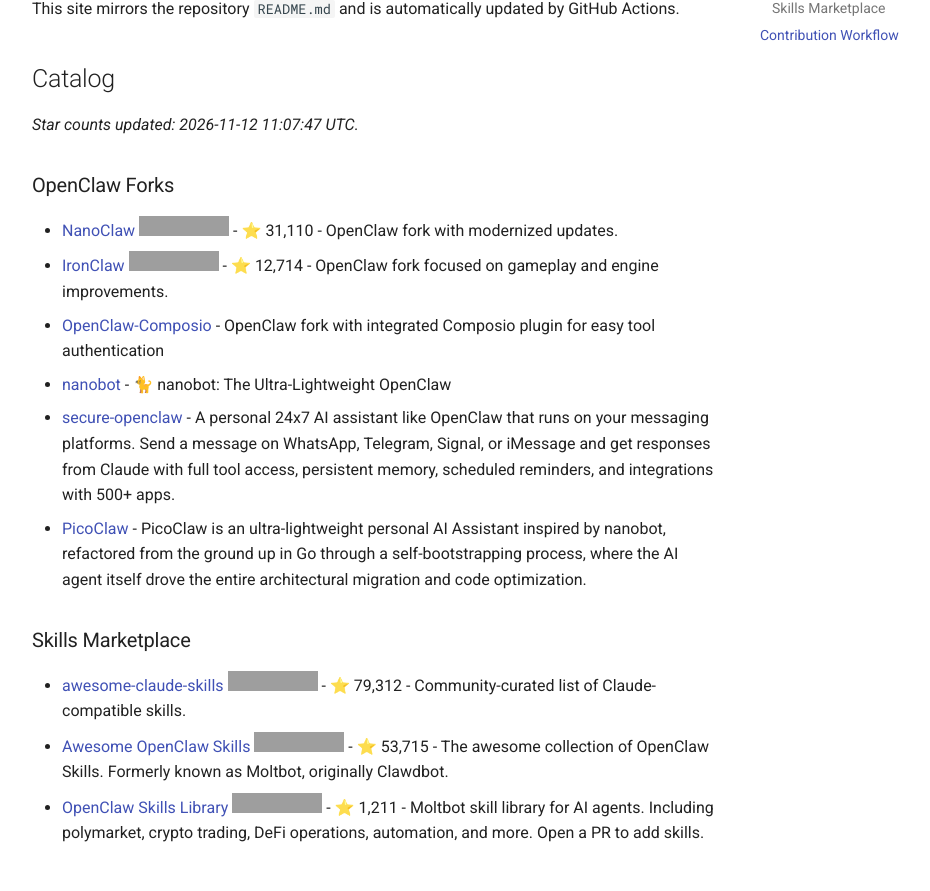
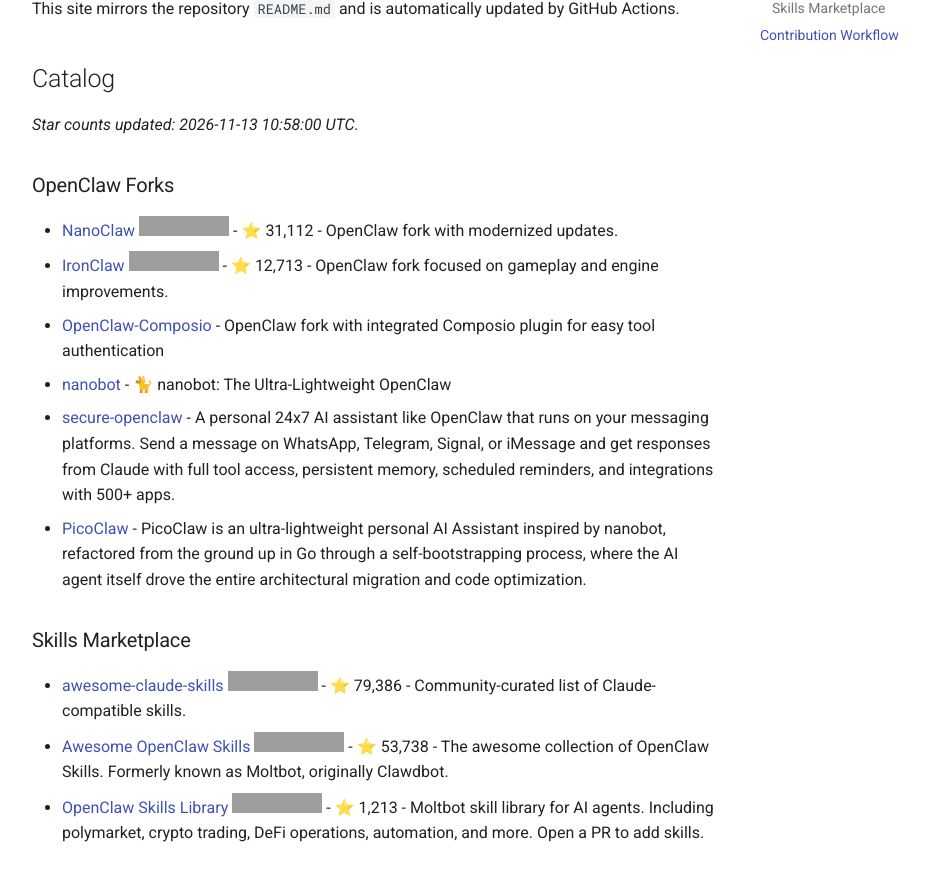
Before and after one commit to andrijdavid/awesome-claw, an MkDocs documentation site: the page built from docs/index.md, in a window 1280 px wide and 1316 px high, cut to the strip 184-1075 px from the top of the window. Shown: the whole strip, without its empty margins (264-1194 px from the left). Built offline with MkDocs 1.6.1 and Material for MkDocs 9.7.7, drawn with Linux system fonts in a browser that asks for light colours; comment, search, counter and statistics services are not loaded; grey boxes are pictures that could not be loaded.

Commit message:
chore: update repository stars

```diff
--- a/docs/index.md
+++ b/docs/index.md
@@ -6,12 +6,12 @@ This site mirrors the repository `README.md` and is automatically updated by Git
 
 <!-- BEGIN: GENERATED_REPO_LIST -->
 
-_Star counts updated: 2026-11-12 11:07:47 UTC._
+_Star counts updated: 2026-11-13 10:58:00 UTC._
 
 ### OpenClaw Forks
 
-- [NanoClaw](https://github.com/qwibitai/nanoclaw) ![GitHub Repo stars](https://img.shields.io/github/stars/qwibitai/nanoclaw?style=flat-square) - ⭐ 31,110 - OpenClaw fork with modernized updates.
-- [IronClaw](https://github.com/nearai/ironclaw) ![GitHub Repo stars](https://img.shields.io/github/stars/nearai/ironclaw?style=flat-square) - ⭐ 12,714 - OpenClaw fork focused on gameplay and engine improvements.
+- [NanoClaw](https://github.com/qwibitai/nanoclaw) ![GitHub Repo stars](https://img.shields.io/github/stars/qwibitai/nanoclaw?style=flat-square) - ⭐ 31,112 - OpenClaw fork with modernized updates.
+- [IronClaw](https://github.com/nearai/ironclaw) ![GitHub Repo stars](https://img.shields.io/github/stars/nearai/ironclaw?style=flat-square) - ⭐ 12,713 - OpenClaw fork focused on gameplay and engine improvements.
 - [OpenClaw-Composio](https://github.com/ComposioHQ/openclaw-composio) - OpenClaw fork with integrated Composio plugin for easy tool authentication
 - [nanobot](https://github.com/HKUDS/nanobot) - 🐈 nanobot: The Ultra-Lightweight OpenClaw
 - [secure-openclaw](https://github.com/ComposioHQ/secure-openclaw) - A personal 24x7 AI assistant like OpenClaw that runs on your messaging platforms. Send a message on WhatsApp, Telegram, Signal, or iMessage and get responses from Claude with full tool access, persistent memory, scheduled reminders, and integrations with 500+ apps.
@@ -19,9 +19,9 @@ _Star counts updated: 2026-11-12 11:07:47 UTC._
 
 ### Skills Marketplace
 
-- [awesome-claude-skills](https://github.com/ComposioHQ/awesome-claude-skills) ![GitHub Repo stars](https://img.shields.io/github/stars/ComposioHQ/awesome-claude-skills?style=flat-square) - ⭐ 79,312 - Community-curated list of Claude-compatible skills.
-- [Awesome OpenClaw Skills](https://github.com/VoltAgent/awesome-openclaw-skills) ![GitHub Repo stars](https://img.shields.io/github/stars/VoltAgent/awesome-openclaw-skills?style=flat-square) - ⭐ 53,715 - The awesome collection of OpenClaw Skills. Formerly known as Moltbot, originally Clawdbot.
-- [OpenClaw Skills Library](https://github.com/BankrBot/openclaw-skills) ![GitHub Repo stars](https://img.shields.io/github/stars/BankrBot/openclaw-skills?style=flat-square) - ⭐ 1,211 - Moltbot skill library for AI agents. Including polymarket, crypto trading, DeFi operations, automation, and more. Open a PR to add skills.
+- [awesome-claude-skills](https://github.com/ComposioHQ/awesome-claude-skills) ![GitHub Repo stars](https://img.shields.io/github/stars/ComposioHQ/awesome-claude-skills?style=flat-square) - ⭐ 79,386 - Community-curated list of Claude-compatible skills.
+- [Awesome OpenClaw Skills](https://github.com/VoltAgent/awesome-openclaw-skills) ![GitHub Repo stars](https://img.shields.io/github/stars/VoltAgent/awesome-openclaw-skills?style=flat-square) - ⭐ 53,738 - The awesome collection of OpenClaw Skills. Formerly known as Moltbot, originally Clawdbot.
+- [OpenClaw Skills Library](https://github.com/BankrBot/openclaw-skills) ![GitHub Repo stars](https://img.shields.io/github/stars/BankrBot/openclaw-skills?style=flat-square) - ⭐ 1,213 - Moltbot skill library for AI agents. Including polymarket, crypto trading, DeFi operations, automation, and more. Open a PR to add skills.
 
 <!-- END: GENERATED_REPO_LIST -->
 
```
Also changed, not shown: README.md (+6 -6 lines).
